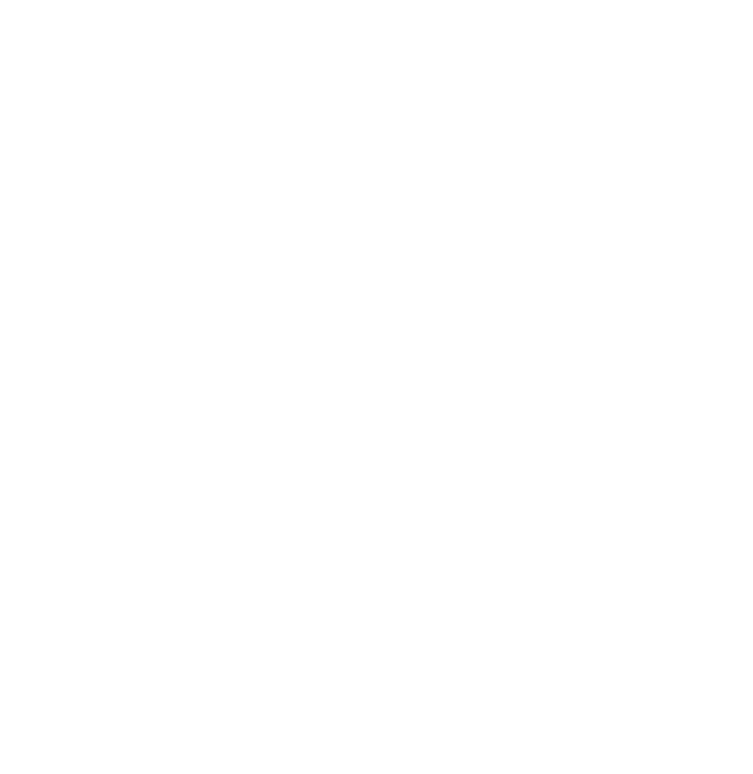
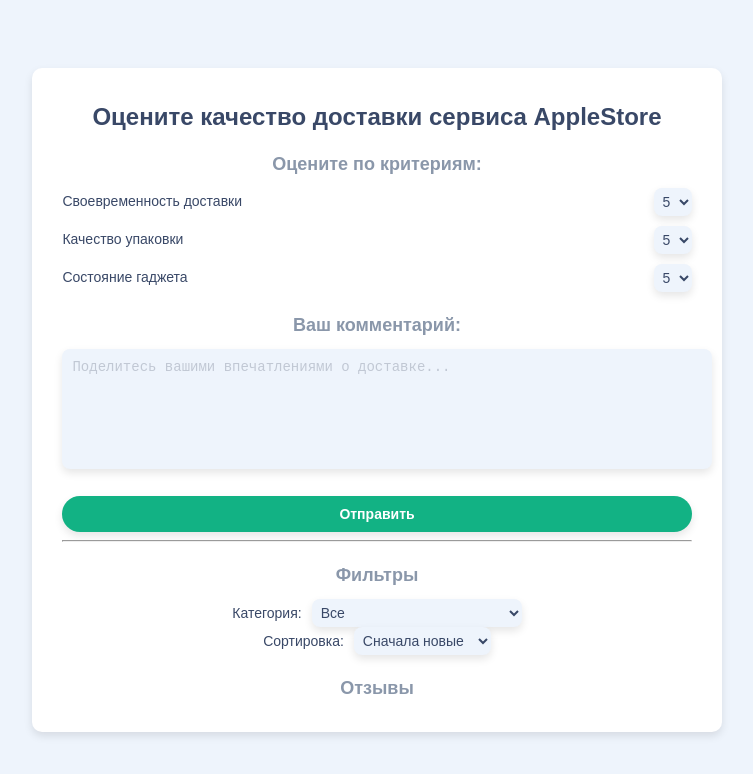
Before and after one commit to Vladislavkapusta/FeedbackForm_vue, a plain HTML site: page index.html in a window 1280 px wide. Shown: the whole page, without its empty margins (293-1046 px from the left). Drawn offline with Linux system fonts and the light colour scheme; the site is published under a folder, as on GitHub Pages, so addresses that start at the root find nothing.

Commit message:
forgot dots

```diff
--- a/index.html
+++ b/index.html
@@ -5,8 +5,8 @@
     <link rel="icon" type="image/svg+xml" href="/vite.svg" />
     <meta name="viewport" content="width=device-width, initial-scale=1.0" />
     <title>Vite + Vue</title>
-    <script type="module" crossorigin src="/assets/index-Vgom33KS.js"></script>
-    <link rel="stylesheet" crossorigin href="/assets/index-D4guxLXz.css">
+    <script type="module" crossorigin src="./assets/index-Vgom33KS.js"></script>
+    <link rel="stylesheet" crossorigin href="./assets/index-D4guxLXz.css">
   </head>
   <body>
     <div id="app"></div>
```
